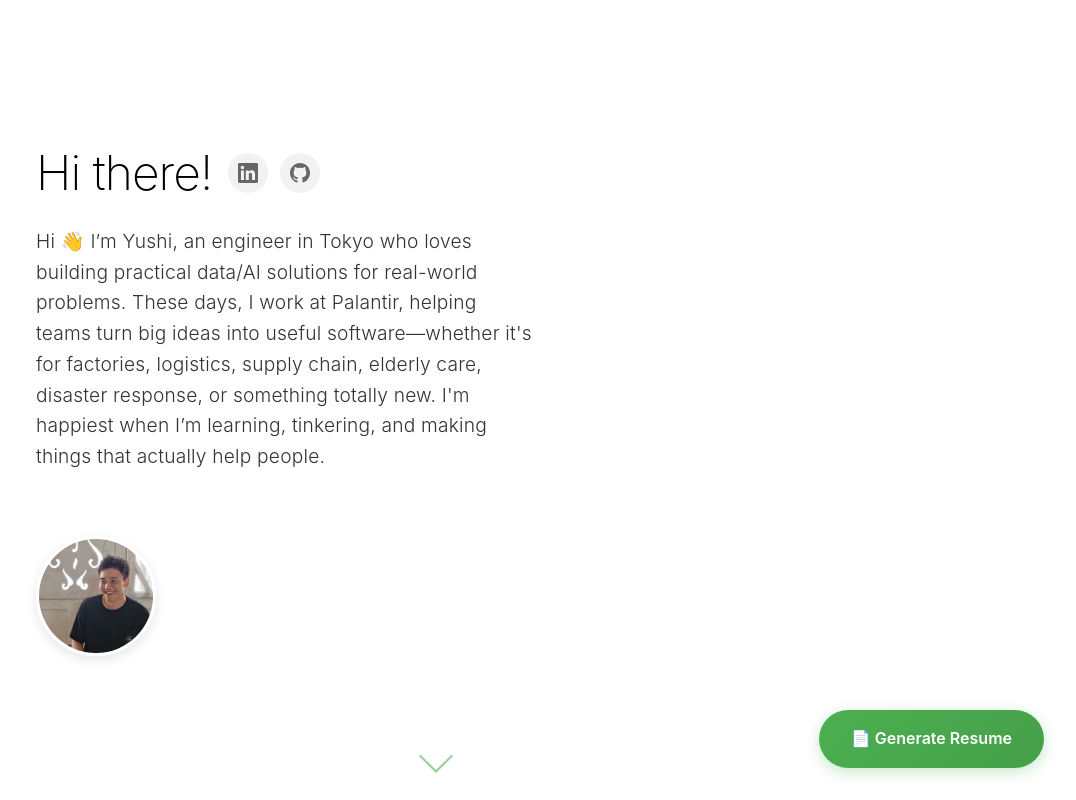
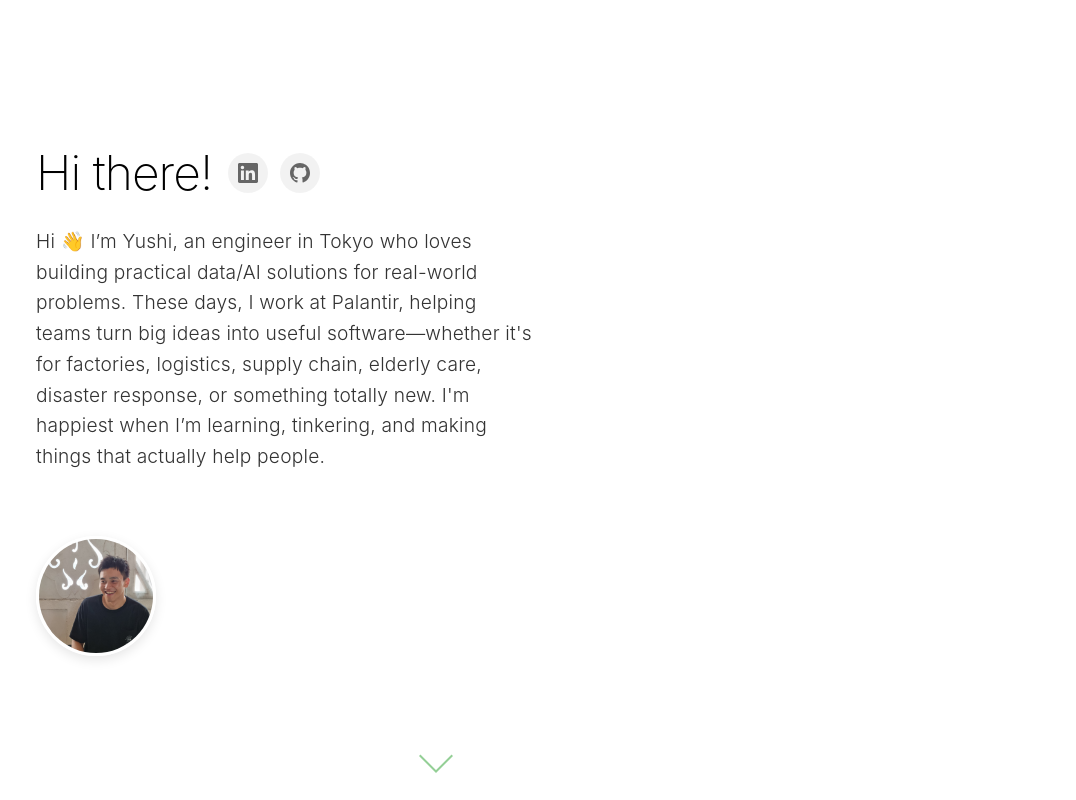
Before and after one commit to ihsuy/ihsuy.github.io, a React (Create React App) app: page / in a window 1280 px wide. Shown: the top 800 px of the page, without its empty margins (204-1280 px from the left). Built offline with nearby package versions, Linux system fonts and the light colour scheme.

Commit message:
REVERT: Remove resume generator from published site - must test locally first

```diff
--- a/src/components/Homepage.js
+++ b/src/components/Homepage.js
@@ -3,7 +3,6 @@ import styled from 'styled-components';
 import IntroSection from './IntroSection';
 import WorkExperience from './WorkExperience';
 import Education from './Education';
-import ResumeGenerator from './ResumeGenerator';
 
 const HomepageContainer = styled.div`
   width: 100%;
@@ -17,7 +16,6 @@ const Homepage = () => {
       <IntroSection />
       <WorkExperience />
       <Education />
-      <ResumeGenerator />
     </HomepageContainer>
   );
 };
```
Also changed, not shown: 17 other files (tests, documents, lock files or other folders).
